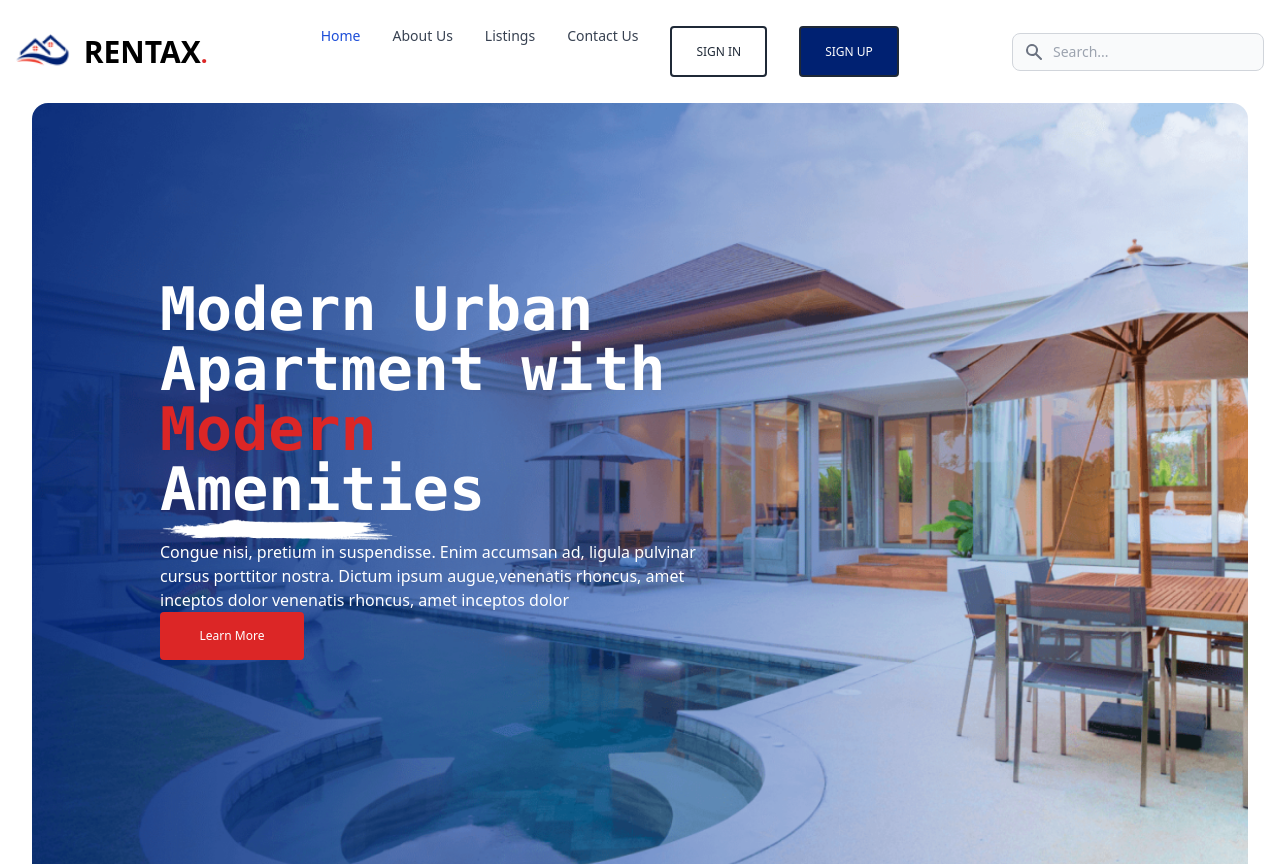
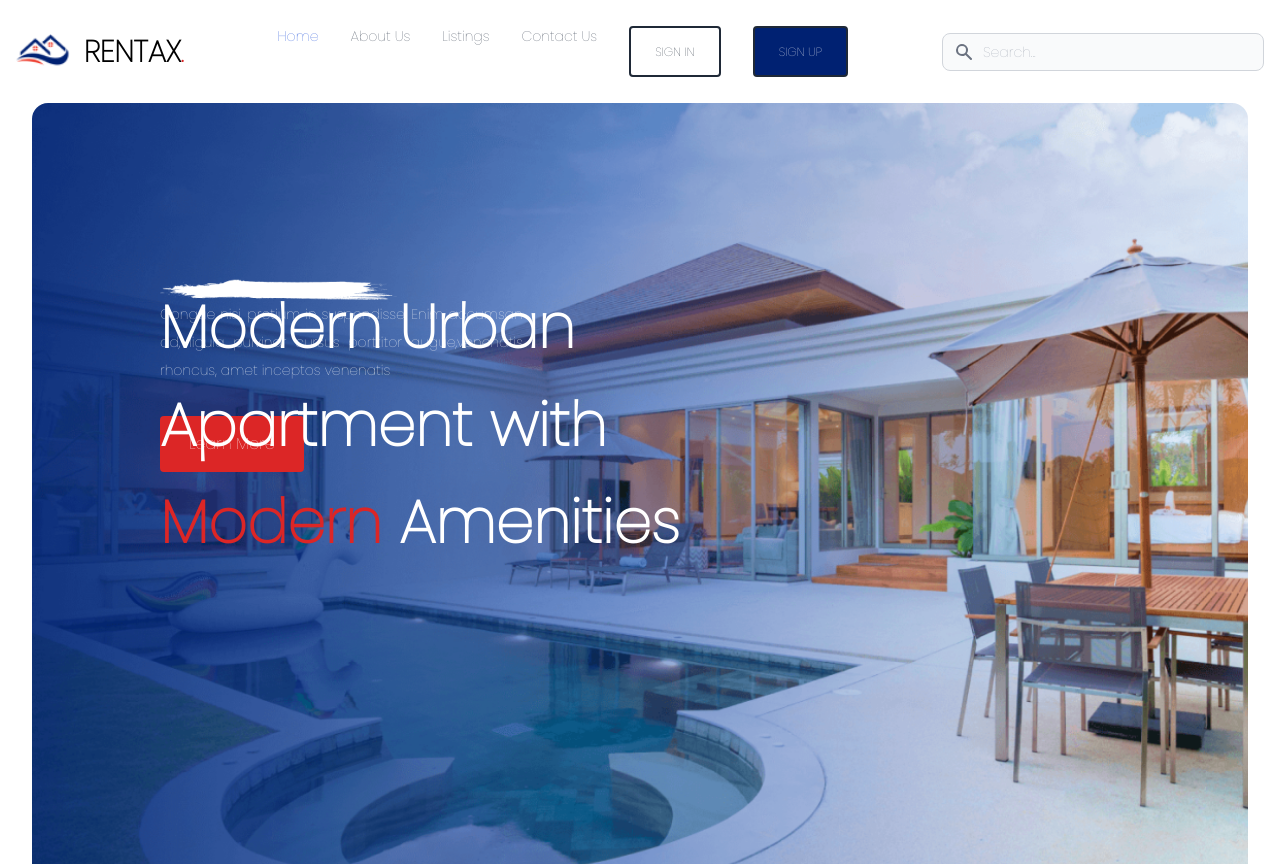
Before and after one commit to ntungwe-90/Real-estate-frontend, a Nuxt app: page /home in a window 1280 px wide. Shown: the top 864 px of the page. Built offline with nearby package versions, Linux system fonts and the light colour scheme.

Commit message:
added font family

```diff
--- a/nuxt.config.js
+++ b/nuxt.config.js
@@ -12,7 +12,14 @@ export default {
       { name: 'format-detection', content: 'telephone=no' }
     ],
     link: [
-      { rel: 'icon', type: 'image/x-icon', href: '/favicon.ico' }
+      { rel: 'icon', type: 'image/x-icon', href: '/favicon.ico' },
+      {
+         rel: 'stylesheet',
+         // href: "https://fonts.googleapis.com/css2?family=Nunito:ital,wght@0,900;1,800;1,900&family=Poppins:ital@0;1&display=swap"
+        href:"https://fonts.googleapis.com/css2?family=Poppins:ital,wght@0,100;1,400&display=swap"
+        //  href: "https://fonts.googleapis.com/css2?family=Poppins:ital@1&display=swap"
+     },
+
     ]
   },
 
--- a/pages/Home.vue
+++ b/pages/Home.vue
@@ -2,9 +2,9 @@
     <div>
         <!------main image showcase-->
         <div class="h-screen mx-8 rounded-2xl bg-no-repeat bg-center bg-cover " :style="{ 'background-image': `url(${require('@/static/images/Frame.png')})` }">
-            <div class="pl-32 pt-44">
+            <div class="pl-32 pt-44 relative">
                 <div>
-                    <h1 class="font-mono text-white text-6xl font-extrabold w-2/4"> Modern Urban Apartment with
+                    <h1 class="leading-relaxed text-white text-6xl font-extrabold w-2/4 absolute "> Modern Urban Apartment with
                         <span class="text-red-600"> Modern</span>
 
                         Amenities
@@ -14,15 +14,14 @@
                     <img src="images/hero-shape-2.png.png" />
                 </div>
 
-                <div class="w-2/4 text-white">
-                    <p> Congue nisi, pretium in suspendisse. Enim accumsan ad, ligula pulvinar cursus porttitor nostra. Dictum ipsum
-                        augue,venenatis rhoncus, amet inceptos dolor
-                        venenatis rhoncus, amet inceptos dolor</p>
+                <div class="w-1/3 text-gray-50 text-sm leading-7 text-justify">
+                    <p> Congue nisi, pretium in suspendisse. Enim accumsan ad, ligula pulvinar cursus porttitor
+                        augue,venenatis rhoncus, amet inceptos venenatis </p>
                 </div>
 
 
                 <div>
-                    <p class="py-4 w-36 bg-red-600 text-white text-center rounded text-xs"> Learn More</p>
+                    <p class="py-4 w-36 bg-red-600 text-white text-center rounded text-base mt-8"> Learn More</p>
                 </div>
 
 
@@ -34,6 +33,7 @@
 
         <!----------------------main three steps section-->
         <div>
+
 
         </div>
         <!----------------------main three steps section-->
@@ -51,5 +51,7 @@ export default {
 </script>
 
 <style>
-
+body {
+    font-family: 'Poppins', sans-serif;
+}
 </style>
--- a/pages/index.vue
+++ b/pages/index.vue
@@ -14,5 +14,7 @@ export default {
 </script>
 
 <style>
-
+body {
+  font-family: 'Poppins', sans-serif;
+}
 </style>
```
